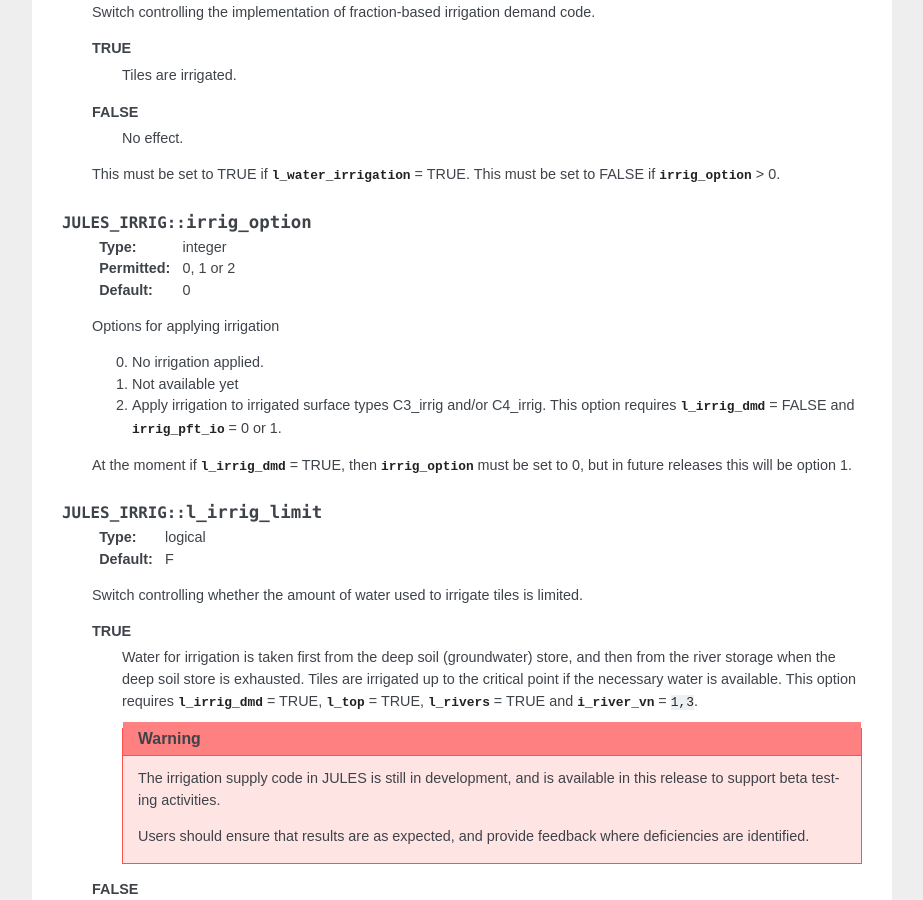
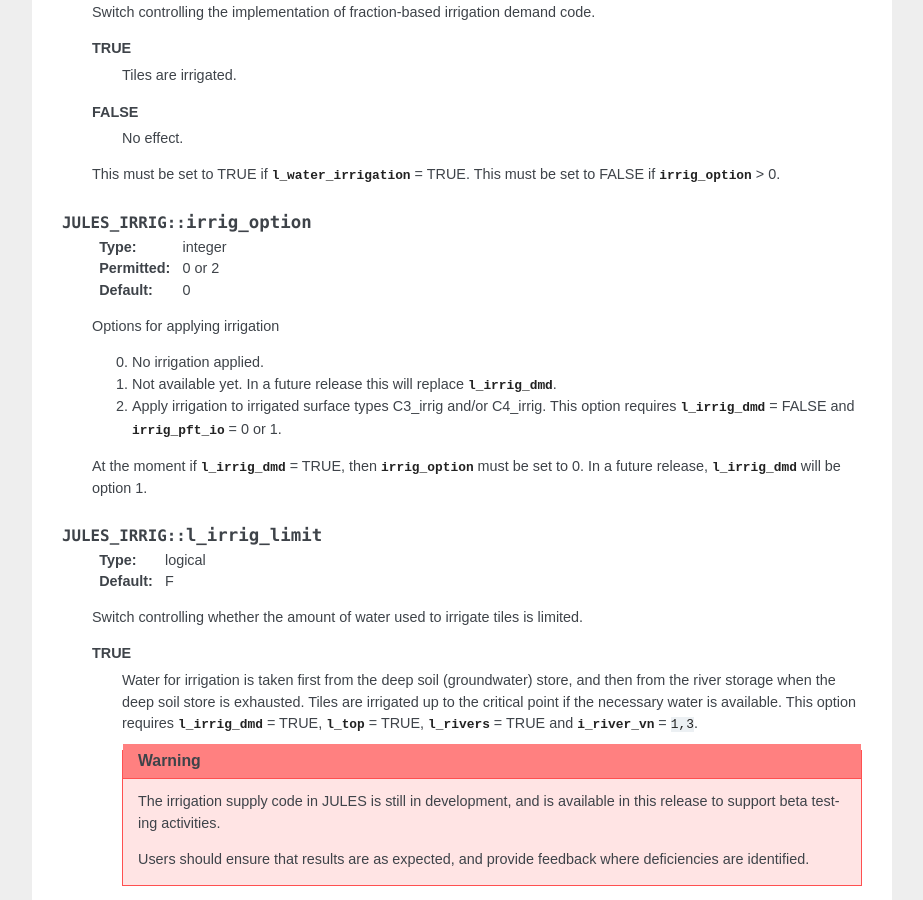
Before and after one commit to MetOffice/jules, a Sphinx documentation site: the page built from doc/source/namelists/jules_irrig.nml.rst, in a window 1280 px wide and 900 px high, scrolled down 632 px. Shown: the whole window, without its empty margins (224-1147 px from the left). Built offline with Sphinx 7.4.7, drawn with Linux system fonts in a browser that asks for light colours.

Commit message:
Apply suggestions from Maggie's Sci/Tech review
Co-authored-by: Maggie <145924708+maggiehendry@users.noreply.github.com>

```diff
--- a/doc/source/namelists/jules_irrig.nml.rst
+++ b/doc/source/namelists/jules_irrig.nml.rst
@@ -41,16 +41,16 @@ This namelist specifies the different options available for setting up the irrig
 .. nml:member:: irrig_option
 
    :type: integer
-   :permitted: 0, 1 or 2
+   :permitted: 0 or 2
    :default: 0
 
    Options for applying irrigation
 
    0. No irrigation applied.
-   1. Not available yet
+   1. Not available yet. In a future release this will replace :nml:mem:`l_irrig_dmd`.
    2. Apply irrigation to irrigated surface types C3_irrig and/or C4_irrig. This option requires :nml:mem:`JULES_IRRIG::l_irrig_dmd` = FALSE and :nml:mem:`JULES_PFTPARM::irrig_pft_io` = 0 or 1.
 
-   At the moment if :nml:mem:`JULES_IRRIG::l_irrig_dmd` = TRUE, then :nml:mem:`JULES_IRRIG::irrig_option` must be set to 0, but in future releases this will be option 1.
+   At the moment if :nml:mem:`JULES_IRRIG::l_irrig_dmd` = TRUE, then :nml:mem:`JULES_IRRIG::irrig_option` must be set to 0. In a future release, :nml:mem:`l_irrig_dmd` will be option 1.
 
 .. nml:member:: l_irrig_limit
 
```
Also changed, not shown: 6 other files.
